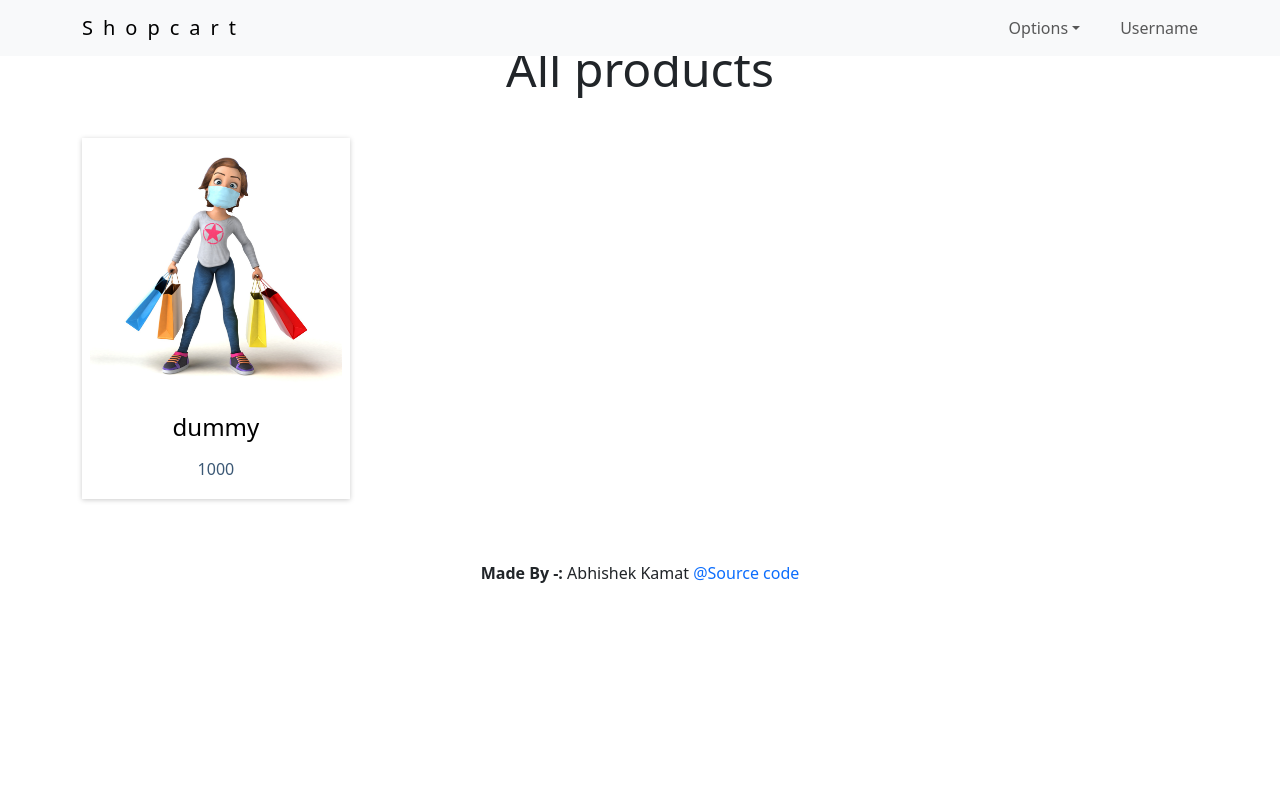
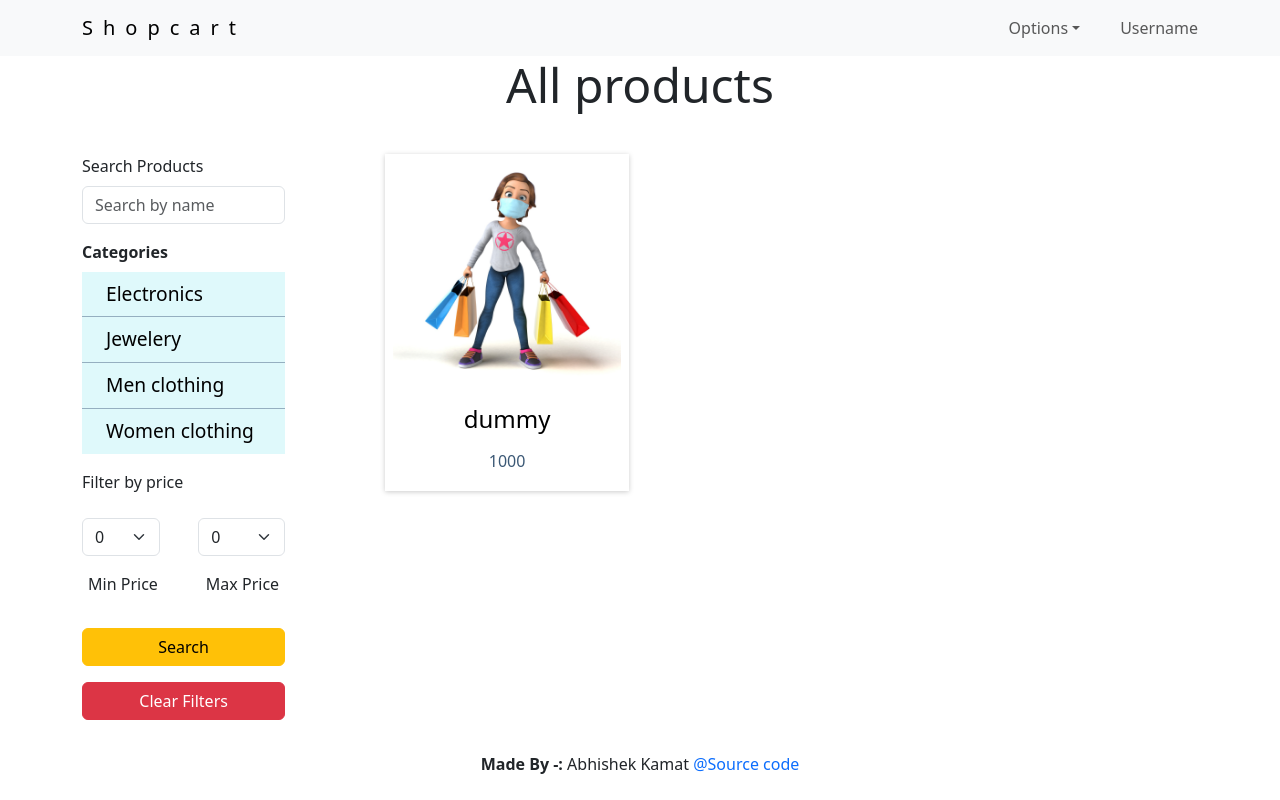
Before and after one commit to ohhyesbhi/Ecommerce-React, a React (Vite) app: page /products in a window 1280 px wide. Built offline with nearby package versions, Linux system fonts and the light colour scheme.

Commit message:
added filter product to product list

```diff
--- /dev/null
+++ b/src/components/filterproduct/Filterproduct.jsx
@@ -0,0 +1,64 @@
+import "./filterproduct.css"
+
+function Filterproduct() {
+
+    const minPrice = [0,10,20,50,100,200];
+    const maxPrice = [0,10,20,50,100,200,1000];
+
+  return (
+   <>
+   <div className="product-list-sidebar d-flex flex-column">
+        <div className="sidebar-title">Search Products</div>
+        <div className="sidebar-search form-group">
+          <input
+            type="text"
+            placeholder="Search by name"
+            className="form-control"
+            id="searchInput"
+          />
+        </div>
+
+        <div className="sidebar-title fw-bold">Categories</div>
+        <div id="categoryList">
+         <a className='d-flex text-decoration-none '>Electronics</a>
+         <a className='d-flex text-decoration-none '>Jewelery</a>
+         <a className='d-flex text-decoration-none '>Men clothing</a>
+         <a className='d-flex text-decoration-none '>Women clothing </a>
+
+        </div>
+
+        <div className="sidebar-title">Filter by price</div>
+        <div className="price-filter">
+          <div className="price-filter-select d-flex flex-row justify-content-between">
+            <div className="form-group">
+              <select name="minPrice" className="form-select" id="minPrice">
+                {
+                  minPrice.map((price)=><option key={price} value={price}>{price}</option>)
+                }
+              </select>
+            </div>
+            <div className="form-group">
+              <select name="maxPrice" className="form-select" id="maxPrice">
+              {
+                  maxPrice.map((price)=><option key={price} value={price}>{price}</option>)
+                }
+              </select>
+            </div>
+          </div>
+          <div className="price-filter-title d-flex flex-row justify-content-around">
+            <div id="price-filter-label-min">Min Price</div>
+            <div id="price-filter-label-max">Max Price</div>
+          </div>
+        </div>
+        <button className="btn btn-warning clear-filter" id="search">
+          Search
+        </button>
+        <button className="btn btn-danger clear-filter" id="clear">
+          Clear Filters
+        </button>
+      </div>
+   </>
+  )
+}
+
+export default Filterproduct
--- /dev/null
+++ b/src/components/filterproduct/filterproduct.css
@@ -0,0 +1,51 @@
+#price-filter-label-min {
+    flex-basis: 52%;
+}
+#price-filter-label-max , #price-filter-label-min {
+    margin-top: 1rem;
+}
+.product-list-sidebar {
+    margin-right: 100px;
+    flex-basis: 20%;
+}
+
+.product-list-sidebar a {
+    padding: 0.5rem 1.5rem;
+    font-size: 1.2rem;
+    color: black;
+    border-bottom: 1px solid var(--light-blue);
+    background-color: var(--sky-blue);
+}
+
+.product-list-sidebar a:last-child {
+    border-bottom: none;
+}
+
+#categoryList {
+    margin-bottom: 1rem;
+}
+
+#categoryList:hover{
+    cursor: pointer;
+}
+
+.product-list-sidebar a:hover {
+    background-color: var(--dark-sky-blue);
+    font-weight: bold;
+}
+
+.sidebar-title {
+    margin-bottom: 0.5rem;
+}
+
+.sidebar-search {
+    margin-bottom: 1rem;
+}
+
+.clear-filter {
+    margin-top: 1rem;
+}
+
+.price-filter {
+    margin: 1rem 0;
+}
--- a/src/pages/productlist/ProductList.jsx
+++ b/src/pages/productlist/ProductList.jsx
@@ -2,14 +2,16 @@
 import "./productlist.css"
 
 import Image from "../../assets/wepik-export-20230815191001RxUw.png"
+import Filterproduct from "../../components/filterproduct/Filterproduct"
 
 function ProductList() {
   return (
 <>
- <div className="container">
+ <div className="container" style={{marginTop:"1rem"}}>
     <div className="row">
     <h2 className="product-list-title text-center">All products</h2>
     <div className="product-list-wrapper d-flex flex-row">
+      <Filterproduct/>
        {/**list of products */}
        <div className="product-list-box" id="productList">
           <Productbox productImage={Image} name={"dummy"} price={1000}/>
```
